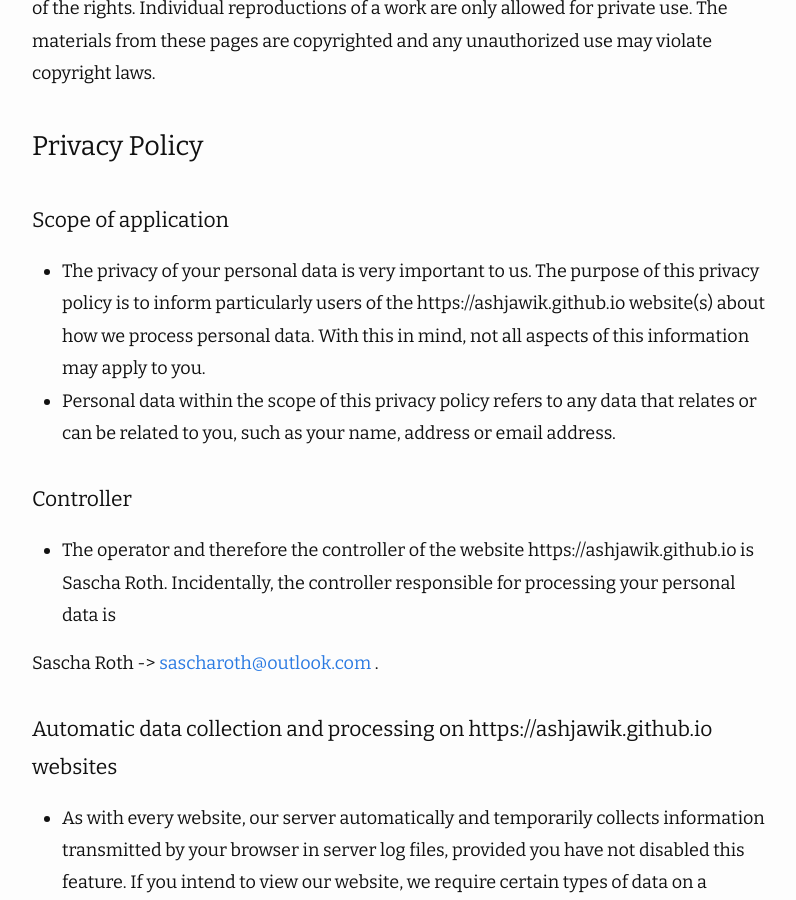
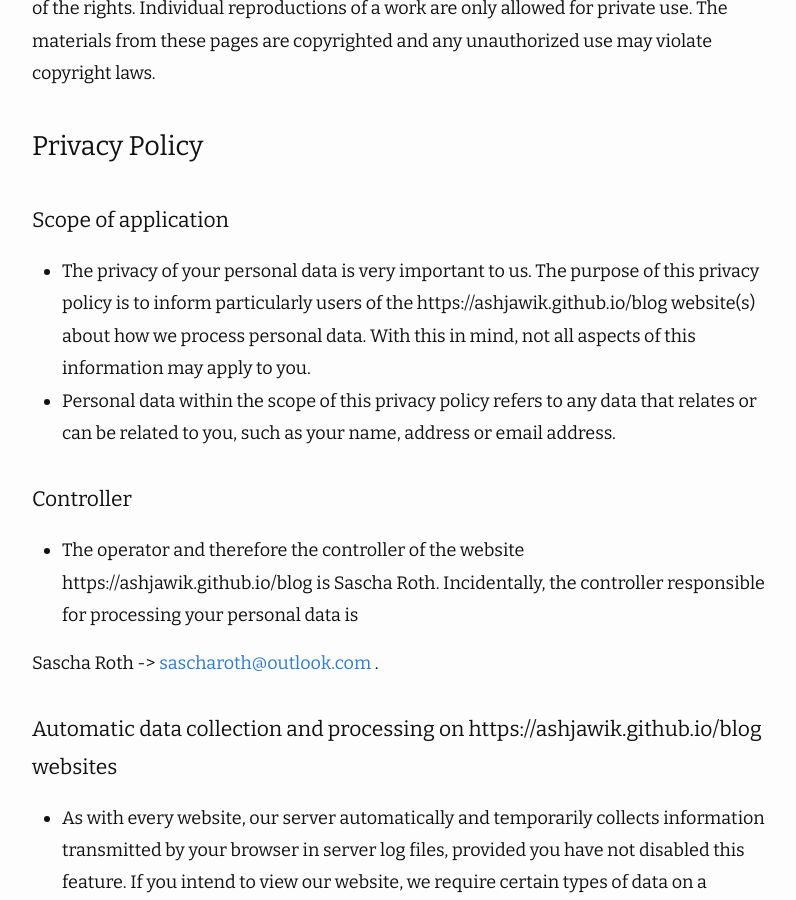
Before and after one commit to Ashjawik/ashjawik.github.io, a Jekyll site: the page built from legal.md, in a window 1280 px wide and 900 px high, scrolled down 1341 px. Shown: the whole window, without its empty margins (238-1034 px from the left). Built offline with Jekyll 4.4.1, drawn with Linux system fonts in a browser that asks for light colours; nearby versions of some CDN libraries; some of the changed text lies outside the part shown.

Commit message:
change url to /blog

```diff
--- a/_config.yml
+++ b/_config.yml
@@ -25,7 +25,7 @@ description: >- # this means to ignore newlines until "baseurl:"
   This can be either private finance, my job or personal development.
   I want to share my learnings while I am wandering through live.
 baseurl: "" # the subpath of your site, e.g. /blog
-url: "https://ashjawik.github.io" # the base hostname & protocol for your site, e.g. http://example.com
+url: "https://ashjawik.github.io/blog" # the base hostname & protocol for your site, e.g. http://example.com
 permalink: /:title/
 google_analytics: UA-163324539-1
 
```
